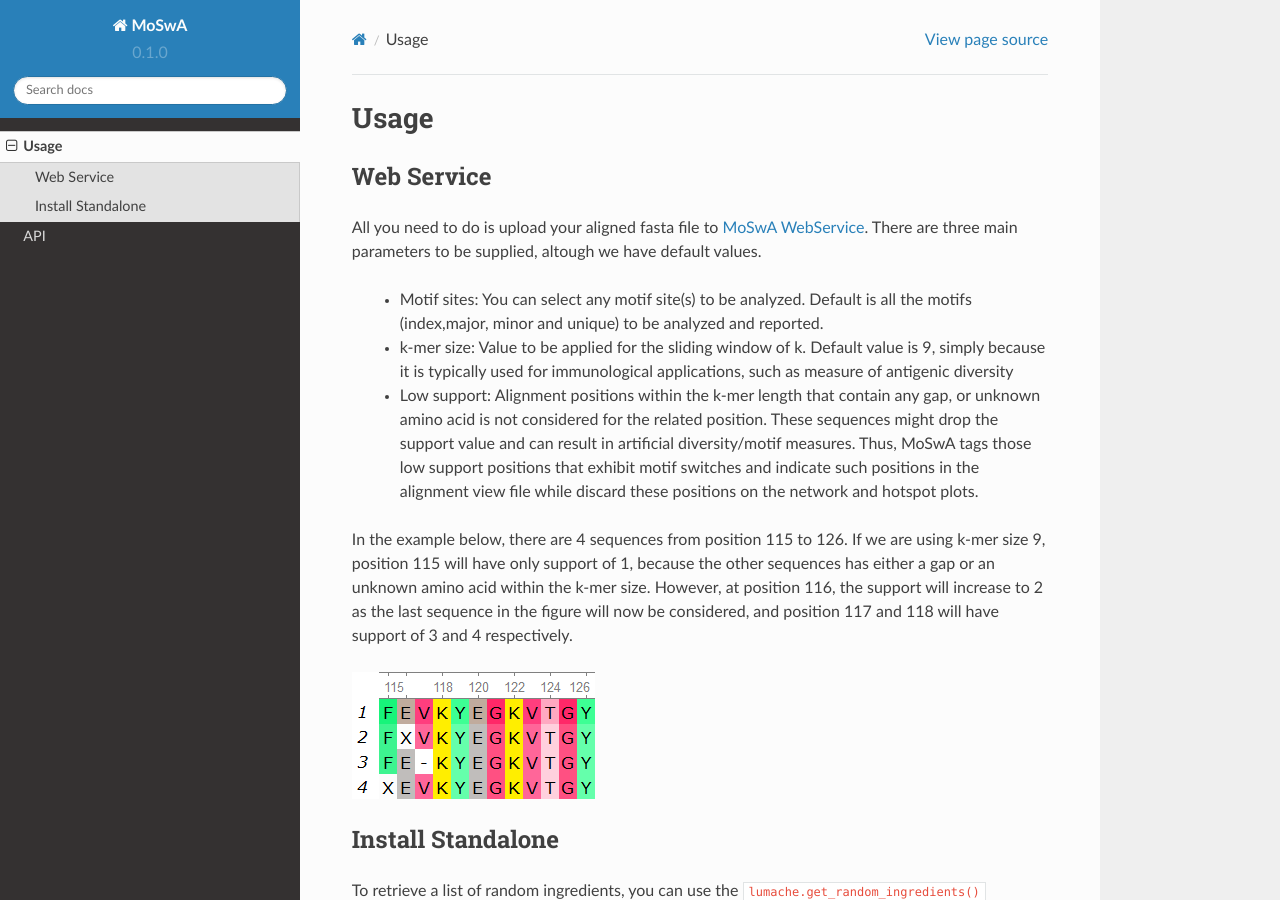
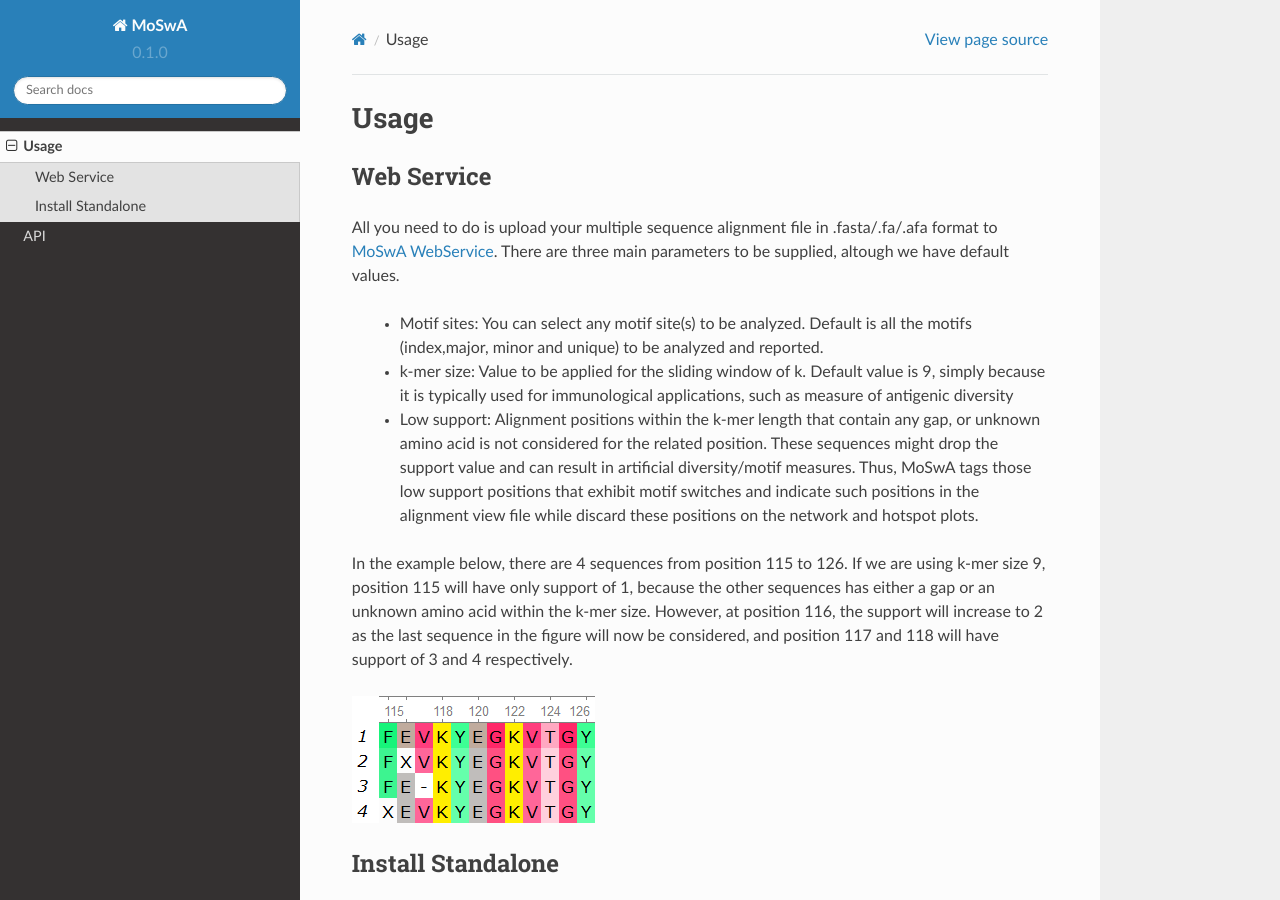
Before and after one commit to macelik/MoSwADocs, a Sphinx documentation site: the page built from docs/source/usage.rst, in a window 1280 px wide and 900 px high. Built offline with Sphinx 7.4.7 and the Read the Docs theme 2.0.0, drawn with Linux system fonts in a browser that asks for light colours.

Commit message:
Update usage.rst

```diff
--- a/docs/source/usage.rst
+++ b/docs/source/usage.rst
@@ -6,7 +6,7 @@
 Web Service
 -----------
 
-All you need to do is upload your aligned fasta file to `MoSwA WebService <http://moswa.bioinfo.perdanauniversity.edu.my/>`_. There are three main parameters to be supplied, altough we have default values.
+All you need to do is upload your multiple sequence alignment file in .fasta/.fa/.afa format to `MoSwA WebService <http://moswa.bioinfo.perdanauniversity.edu.my/>`_. There are three main parameters to be supplied, altough we have default values.
 
    -  Motif sites: You can select any motif site(s) to be analyzed. Default is all the motifs (index,major, minor and unique) to be analyzed and reported.
    -  k-mer size: Value to be applied for the sliding window of k. Default value is 9, simply because it is typically used for immunological applications, such as measure of antigenic diversity
```
